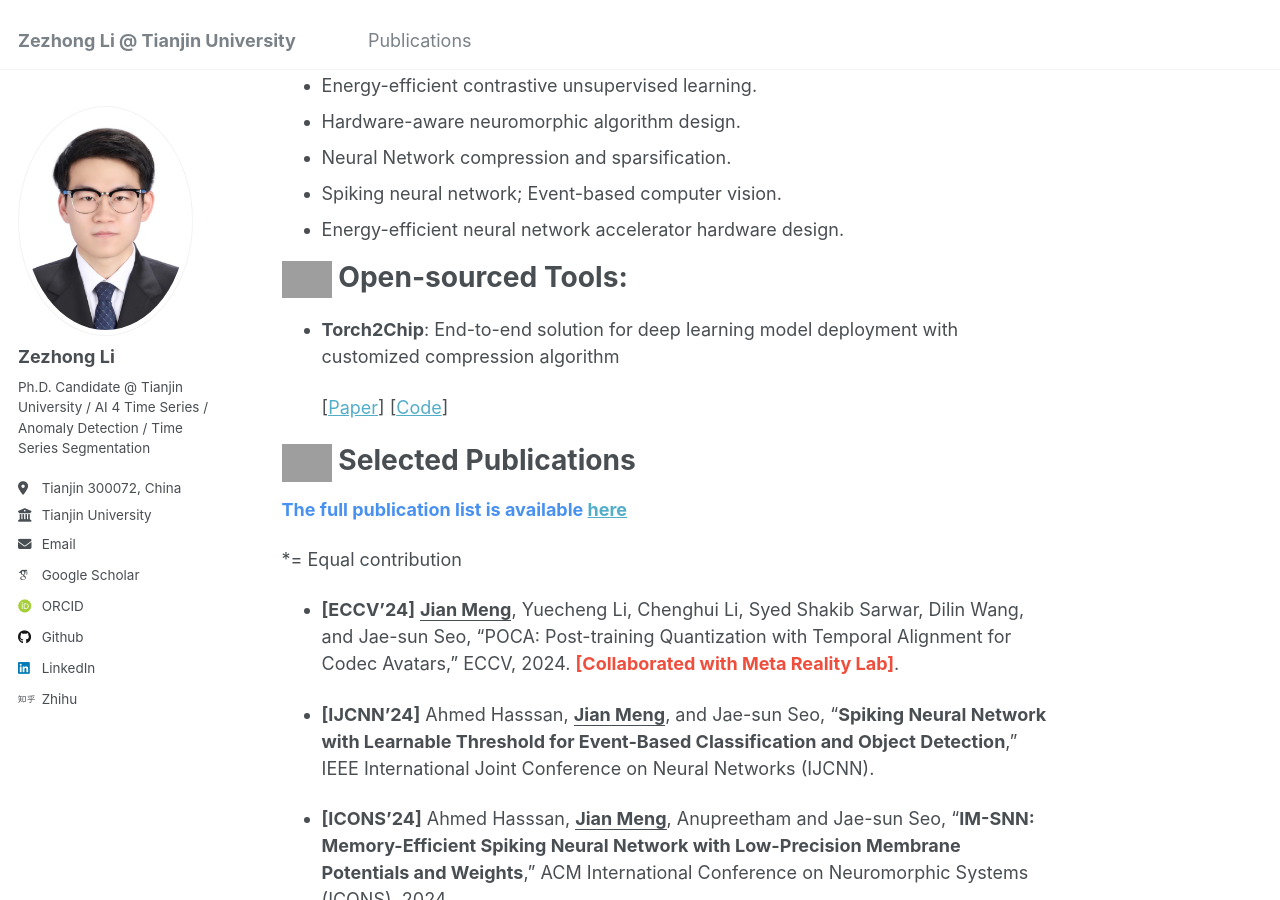
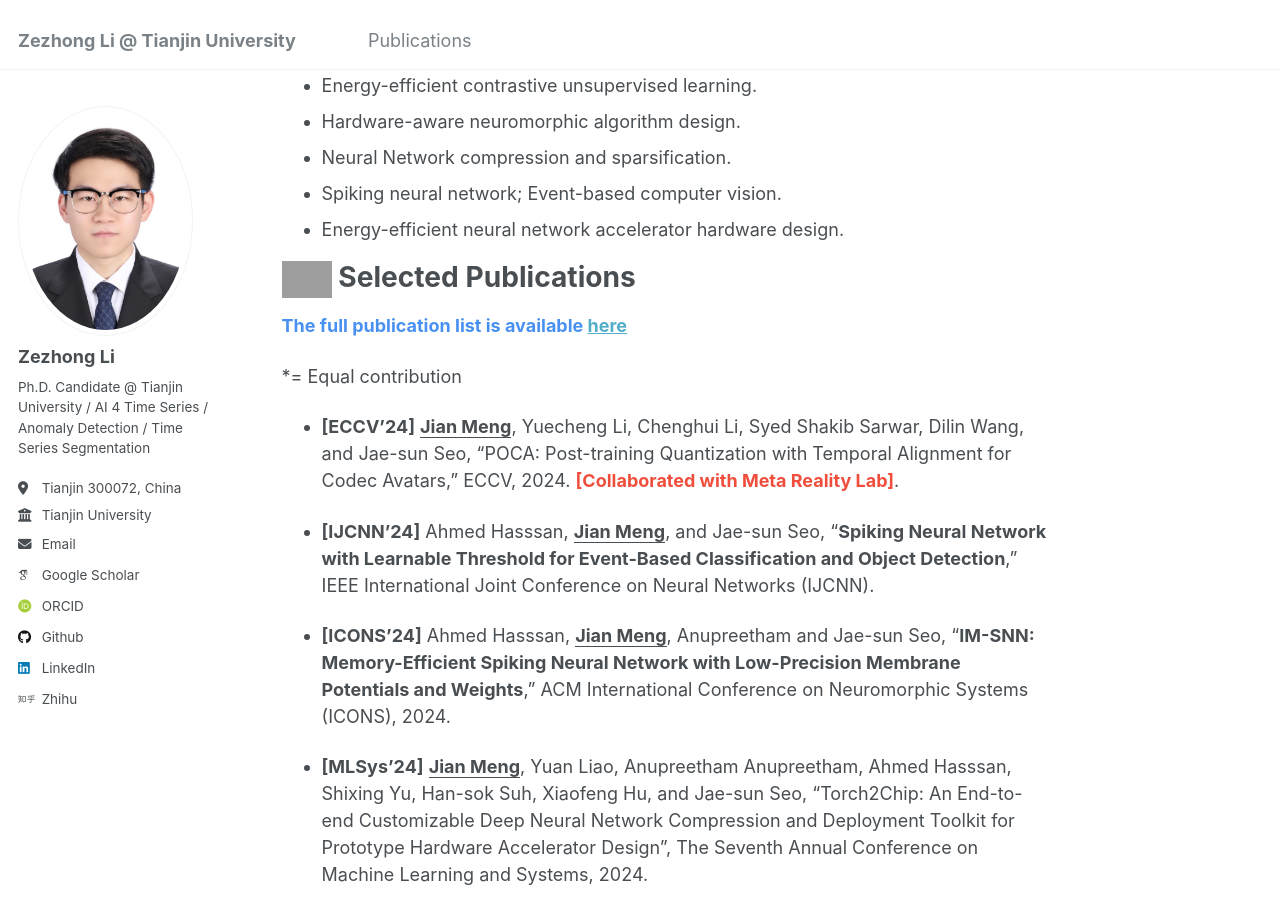
Before and after one commit to lzz19980125/lzz19980125.github.io, a Jekyll site: the page built from _pages/about.md, in a window 1280 px wide and 900 px high, scrolled down 582 px. Built offline with Jekyll 4.4.1, drawn with Linux system fonts in a browser that asks for light colours; some web fonts are replaced; grey boxes are pictures that could not be loaded.

Commit message:
Update about.md

```diff
--- a/_pages/about.md
+++ b/_pages/about.md
@@ -25,12 +25,6 @@ I am a second-year Ph.D. candidate in the Institute of Artificial intelligence a
 - Neural Network compression and sparsification.
 - Spiking neural network; Event-based computer vision.
 - Energy-efficient neural network accelerator hardware design.
-
-# <img src="../images/tools.png" width="50" height="50"> Open-sourced Tools:
-
-- **Torch2Chip**: End-to-end solution for deep learning model deployment with customized compression algorithm
-
-  [[Paper](https://arxiv.org/abs/2405.01775)] [[Code](https://github.com/SeoLabCornell/torch2chip)]
 
 <img src="../images/paper_icon.png" width="50" height="50"> Selected Publications
 ======
```
